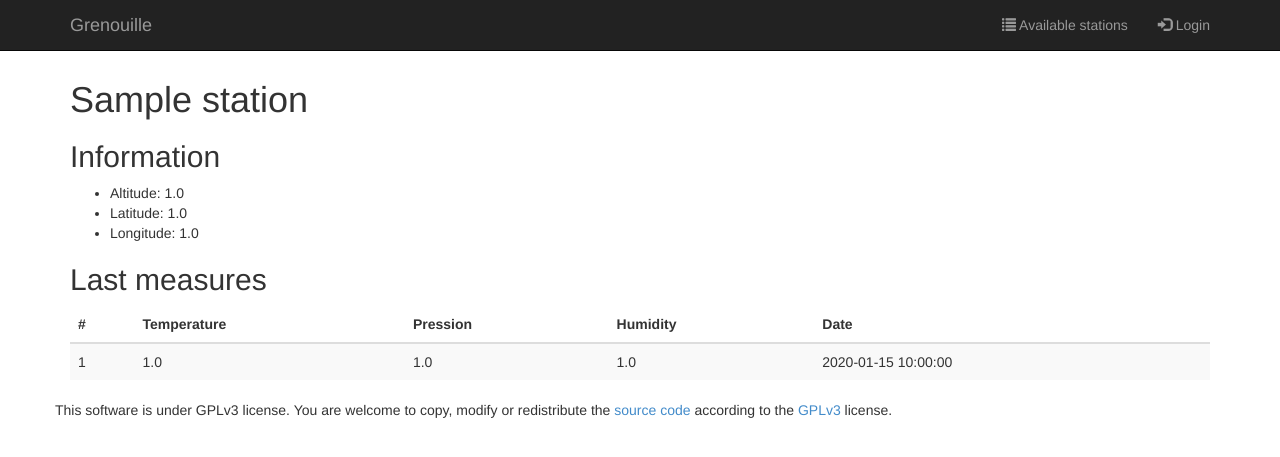
After one commit to cedricbonhomme/Grenouille, a Flask app: page /station_measures/1/ in a window 1280 px wide. The commit adds this page. Shown: the top 457 px of the page. Run offline with Flask 2, Linux system fonts and the light colour scheme; tables that the repository leaves empty hold one stand-in row (values such as "Sample post"); parts of the project's set-up code (start-up, migrations or seed data) failed here and were passed over; some libraries are stand-ins or nearby versions.

Commit message:
Added views to display last measures of a station.

```diff
--- a/web/templates/map.html
+++ b/web/templates/map.html
@@ -81,7 +81,7 @@ function create_map() {
                     new OpenLayers.Projection("EPSG:4326"), map.getProjectionObject());
                     popupClass = AutoSizeAnchoredMinSize;
 
-        popupContentHTML = "<p><b>"+stations[station]["name"]+"</b></p><hr /><p>" +
+        popupContentHTML = '<p><b><a href="/station_measures/'+stations[station]["id"]+'/">'+stations[station]["name"]+"</a></b></p><hr /><p>" +
                             "Temperature: " + stations[station]["temperature"] + " °C<br />" +
                             "Pression: " + stations[station]["pression"] + " hpa<br />" +
                             "Humidity: " + stations[station]["humidity"] + "  %<br />" +
--- a/web/templates/profile.html
+++ b/web/templates/profile.html
@@ -53,6 +53,7 @@
                     <td>{{ station.longitude }}</td>
                     <td>{{ station.mesures.all()|count }}</td>
                     <td>
+                        <a href="/station_mesures/{{ station.oid }}"><i class="glyphicon glyphicon-th-list" title="Mesures"></i></a>
                         <a href="/edit_station/{{ station.id }}"><i class="glyphicon glyphicon-edit" title="Edit this station"></i></a>
                         <a href="/delete_station/{{ station.id }}"><i class="glyphicon glyphicon-remove" title="Delete this station"></i></a>
                     </td>
--- /dev/null
+++ b/web/templates/station_measures.html
@@ -0,0 +1,38 @@
+{% extends "layout.html" %}
+{% block head%}
+{{super()}}
+{% endblock %}
+{% block content %}
+<div class="container">
+    <h1>{{ station.name }}</h1>
+    <h2>Information</h2>
+    <ul>
+        <li>Altitude: {{ station.altitude }}</li>
+        <li>Latitude: {{ station.latitude }}</li>
+        <li>Longitude: {{ station.longitude }}</li>
+    </ul>
+    <h2>Last measures</h2>
+    <table class="table table-striped">
+        <thead>
+            <tr>
+                <th>#</th>
+                <th>Temperature</th>
+                <th>Pression</th>
+                <th>Humidity</th>
+                <th>Date</th>
+            </tr>
+        </thead>
+        <tbody>
+        {% for mesure in station.mesures|sort(attribute="date")|reverse %}
+            <tr>
+                <td>{{ loop.index }}</td>
+                <td>{{ mesure.temperature }}</td>
+                <td>{{ mesure.pression }}</td>
+                <td>{{ mesure.humidity }}</td>
+                <td>{{ mesure.date }}</td>
+            </tr>
+        {% endfor %}
+        </tbody>
+    </table>
+</div>
+{% endblock %}
--- a/web/views.py
+++ b/web/views.py
@@ -105,7 +105,15 @@ def profile():
         form = ProfileForm(obj=user)
         return render_template('profile.html', user=user, form=form)
 
-@app.route('/edit_station/<int:station_id>', methods=['GET', 'POST'])
+@app.route('/station_measures/<int:station_id>/', methods=['GET'])
+def station_measures(station_id=None):
+    """
+    Edit the profile of the user.
+    """
+    station = Station.query.filter(Station.id == station_id).first()
+    return render_template('station_measures.html', station=station)
+
+@app.route('/edit_station/<int:station_id>/', methods=['GET', 'POST'])
 @login_required
 def edit_station(station_id=None):
     """
@@ -136,7 +144,7 @@ def edit_station(station_id=None):
         form = StationForm(obj=station)
         return render_template('edit_station.html', user=user, station=station, form=form)
 
-@app.route('/delete_station/<int:station_id>', methods=['GET'])
+@app.route('/delete_station/<int:station_id>/', methods=['GET'])
 @login_required
 def delete_station(station_id=None):
     """
```
